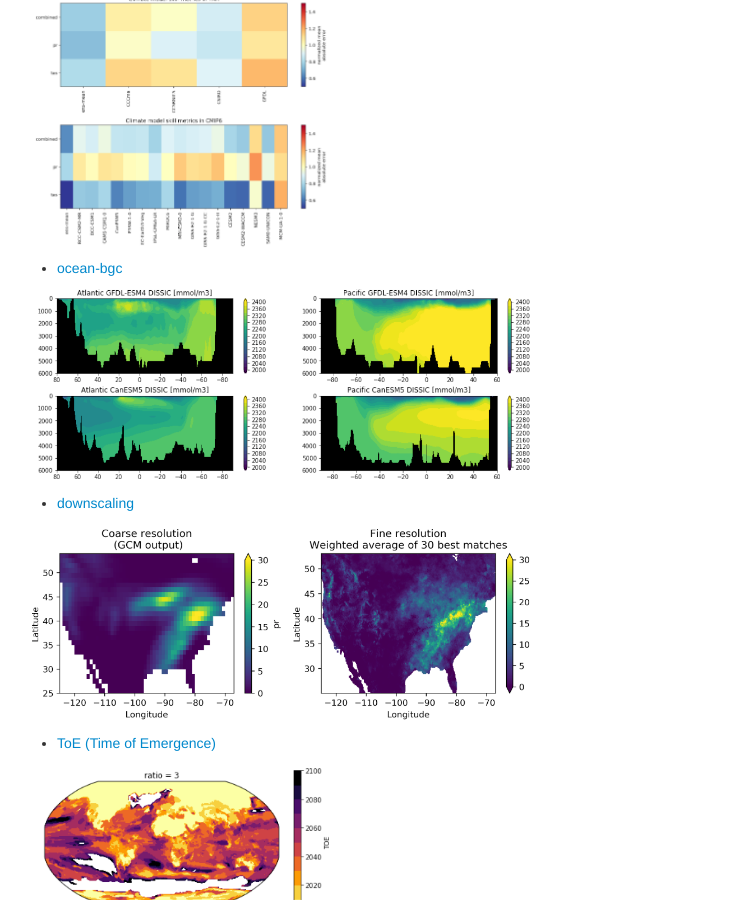
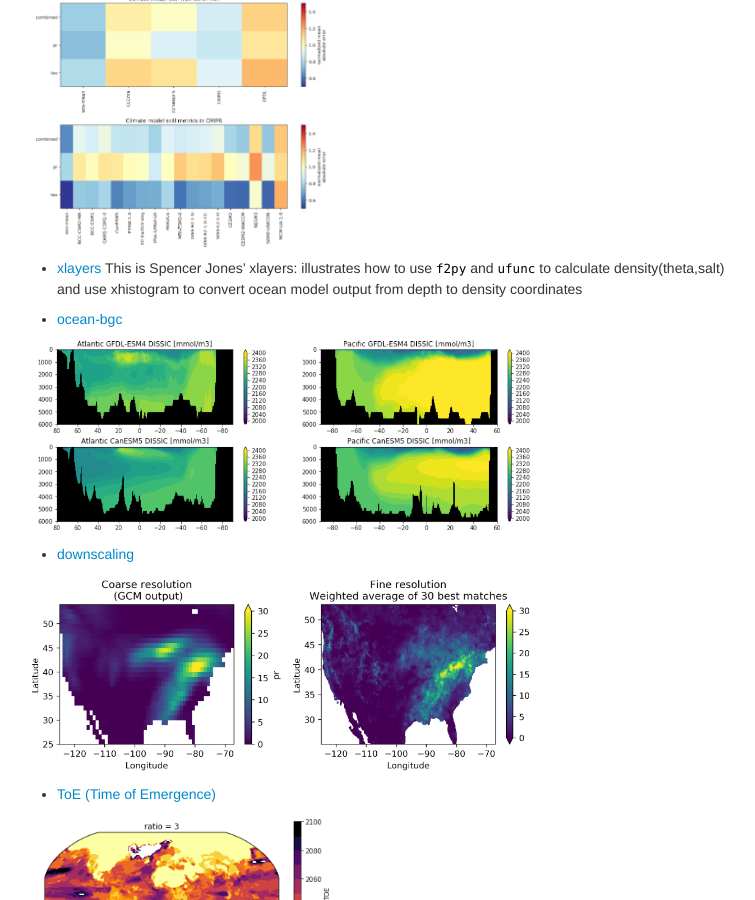
Before and after one commit to naomi-henderson/naomi-henderson.github.io, a Jekyll site: the page built from pages/tutorial2.md, in a window 1280 px wide and 900 px high, scrolled down 892 px. Shown: the whole window, without its empty margins (258-1013 px from the left). Built offline with Jekyll 4.4.1, drawn with Linux system fonts in a browser that asks for light colours; part of the change alters nothing that is shown.

```diff
--- a/pages/tutorial2.md
+++ b/pages/tutorial2.md
@@ -25,6 +25,9 @@ git clone <link>
 - [multigen](https://github.com/hdrake/cmip6hack-multigen/blob/master/notebooks/1_multigenerational_skill_seasonal.ipynb)
 <p align="left"><img src="/assets/multigen.png" width="300"></p>
 
+- [xlayers](https://github.com/cspencerjones/xlayers/blob/master/notebooks/Test_Packaging.ipynb)
+This is Spencer Jones' xlayers: illustrates how to use `f2py` and `ufunc` to calculate density(theta,salt) and use xhistogram to convert ocean model output from depth to density coordinates
+
 - [ocean-bgc](https://github.com/mfreilich1/cmip6hack-ocean-bgc/blob/master/notebooks/jml_dissic_prereg_allmodels.ipynb)
 <p align="left"><img src="/assets/dissic.png" width="500"></p>
 
@@ -33,9 +36,6 @@ git clone <link>
 
 - [ToE (Time of Emergence)](https://github.com/darothen/cmip6hack-toe/blob/master/notebooks)
 <p align="left"><img src="/assets/ToE.png" width="300"></p>
-
-- [xlayers](https://github.com/cspencerjones/xlayers/blob/master/notebooks/Test_Packaging.ipynb)
-This is Spencer Jones' xlayers: illustrates how to use `f2py` and `ufunc` to calculate density(theta,salt) and use xhistogram to convert ocean model output from depth to density coordinates
 
 - [enso_mjo](https://github.com/judithberner/enso_mjo_cmip6/blob/master/notebooks/enso_mjo_cmip6_judith.ipynb)
 <p align="left"><img src="/assets/enso_mjo.png" width="300"></p>
```
